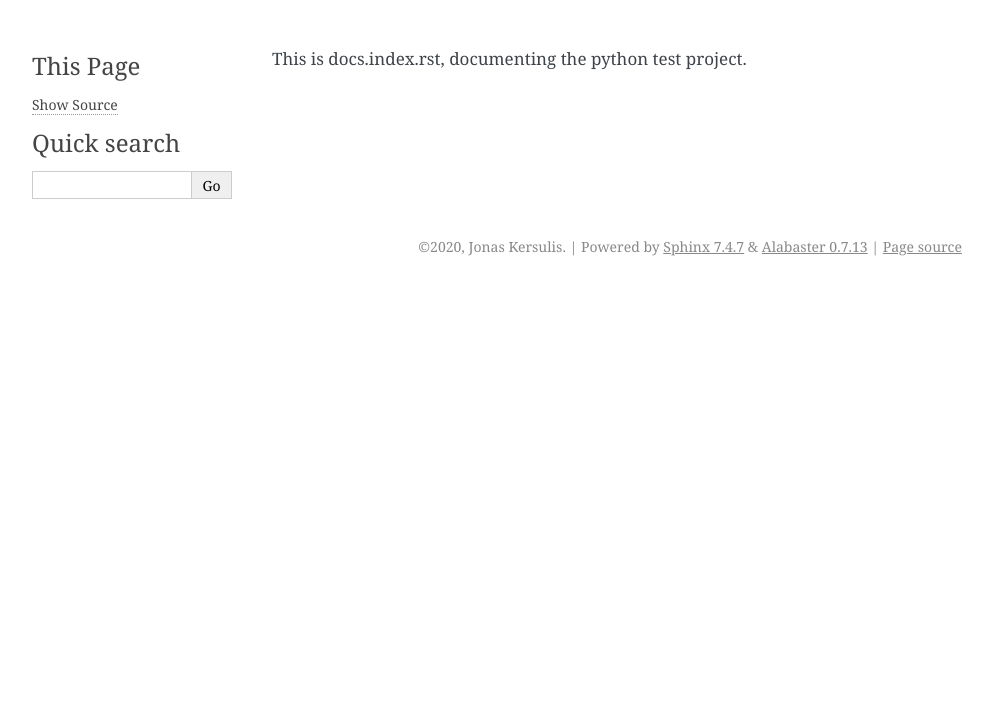
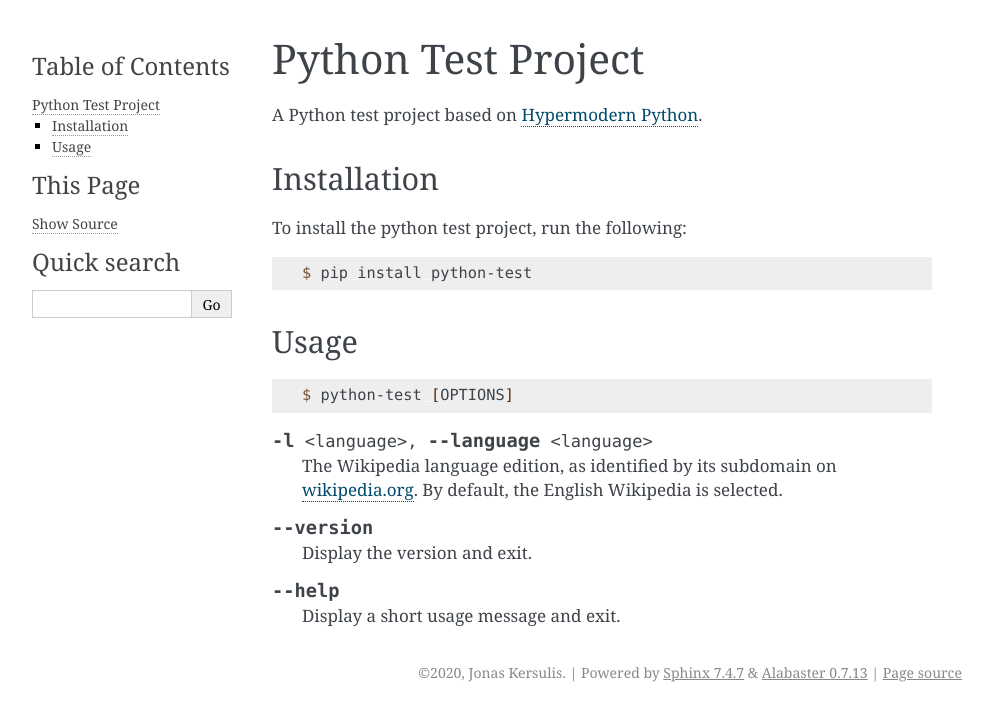
Before and after one commit to kersulis/python-test, a Sphinx documentation site: the page built from docs/index.rst, in a window 1280 px wide. Shown: the top 721 px of the page, without its empty margins (148-1141 px from the left). Built offline with Sphinx 7.4.7, drawn with Linux system fonts in a browser that asks for light colours.

Commit message:
more Sphinx. Use autodoc to generate module references.

```diff
--- a/docs/conf.py
+++ b/docs/conf.py
@@ -2,3 +2,8 @@
 project = "python-test"
 author = "Jonas Kersulis"
 copyright = f"2020, {author}"
+extensions = [
+    "sphinx.ext.autodoc",
+    "sphinx.ext.napoleon",
+    "sphinx_autodoc_typehints",
+]
--- a/docs/index.rst
+++ b/docs/index.rst
@@ -1,2 +1,43 @@
-This is docs.index.rst,
-documenting the python test project.
+Python Test Project
+===================
+
+.. toctree::
+   :hidden:
+   :maxdepth: 1
+
+   license
+   reference
+
+A Python test project based on `Hypermodern Python <https://medium.com/@cjolowicz/hypermodern-python-d44485d9d769>`_.
+
+Installation
+____________
+
+To install the python test project, run the following:
+
+.. code-block:: console
+
+   $ pip install python-test
+
+Usage
+_____
+
+
+.. code-block:: console
+
+   $ python-test [OPTIONS]
+
+.. option:: -l <language>, --language <language>
+
+   The Wikipedia language edition,
+   as identified by its subdomain on
+   `wikipedia.org <https://www.wikipedia.org/>`_.
+   By default, the English Wikipedia is selected.
+
+.. option:: --version
+
+   Display the version and exit.
+
+.. option:: --help
+
+   Display a short usage message and exit.
--- /dev/null
+++ b/docs/license.rst
@@ -0,0 +1,4 @@
+License
+=======
+
+.. include:: ../LICENSE
--- a/noxfile.py
+++ b/noxfile.py
@@ -103,5 +103,6 @@
 @nox.session(python="3.8")
 def docs(session: Session) -> None:
     """Build the documentation with Sphinx."""
-    install_with_constraints(session, "sphinx")
+    session.run("poetry", "install", "--no-dev", external=True)
+    install_with_constraints(session, "sphinx", "sphinx-autodoc-typehints")
     session.run("sphinx-build", "docs", "docs/_build")
--- a/pyproject.toml
+++ b/pyproject.toml
@@ -32,6 +32,7 @@
 darglint = "^1.4.0"
 xdoctest = "^0.12.0"
 sphinx = "^3.0.4"
+sphinx-autodoc-typehints = "^1.10.3"
 
 [tool.poetry.scripts]
 python-test = "python_test.console:main"
```
Also changed, not shown: docs/reference.rst (added, +20 -0 lines), 1 other file.
